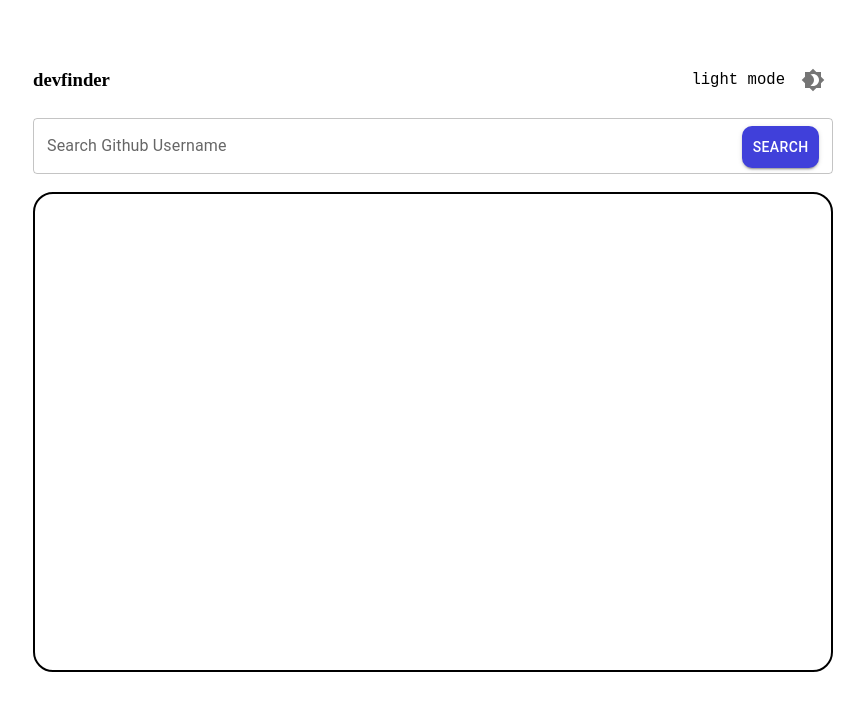
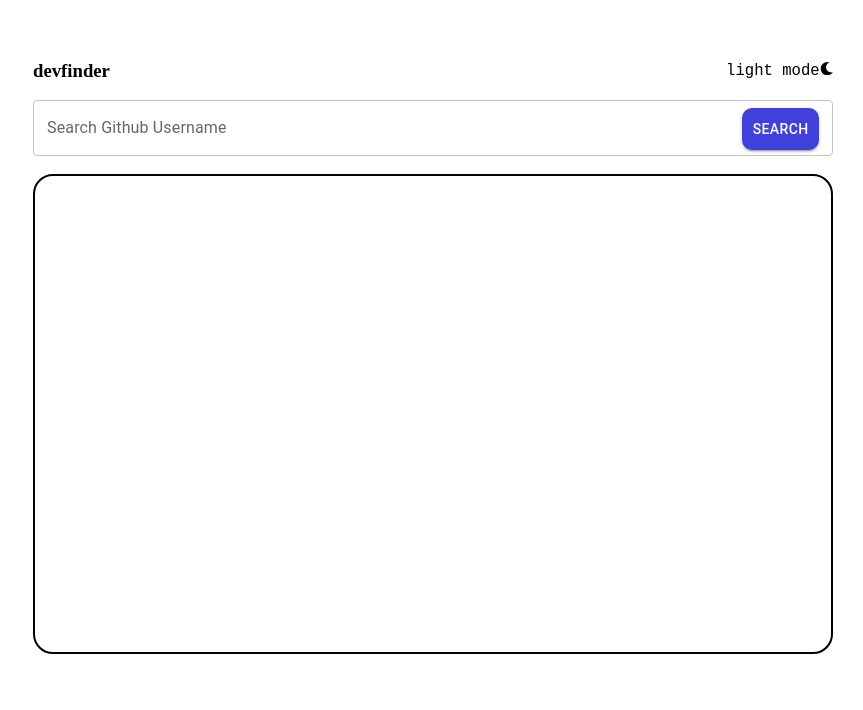
Before and after one commit to cheshta30/github-interface-new, a React (Create React App) app: page / in a window 1280 px wide. Shown: the top 710 px of the page, without its empty margins (417-1280 px from the left). Built offline with nearby package versions, Linux system fonts and the light colour scheme.

Commit message:
deploying

```diff
--- a/package.json
+++ b/package.json
@@ -7,9 +7,10 @@
     "@emotion/styled": "^11.11.5",
     "@material-ui/core": "^4.12.4",
     "@material-ui/icons": "^4.11.3",
-    "@mui/icons-material": "^5.16.0",
-    "@mui/material": "^5.15.21",
+    "@mui/icons-material": "^5.16.1",
+    "@mui/material": "^5.16.1",
     "@mui/styled-engine-sc": "^6.0.0-alpha.18",
+    "@mui/styles": "^5.16.1",
     "@tanstack/react-query": "^5.50.1",
     "@testing-library/jest-dom": "^5.17.0",
     "@testing-library/react": "^13.4.0",
--- a/src/App.css
+++ b/src/App.css
@@ -2,6 +2,9 @@
   box-sizing: border-box;
   margin: 0;
   padding: 0;
+}
+a{
+  text-decoration: none;
 }
 
 #SubmitButton {
--- a/src/App.js
+++ b/src/App.js
@@ -3,14 +3,11 @@ import { QueryClient, QueryClientProvider, useQuery } from '@tanstack/react-quer
 import "./App.css";
 import Avatar from "@mui/material/Avatar";
 import SearchBar from "./components/SearchBar";
-import { FaTwitter } from "react-icons/fa6";
+import { FaTwitter, FaSun, FaMoon } from "react-icons/fa";
 import { IoLocationSharp } from "react-icons/io5";
 import { GoLink } from "react-icons/go";
 import { PiBuildingOfficeLight } from "react-icons/pi";
-import IconButton from '@mui/material/IconButton';
-import { useTheme, ThemeProvider, createTheme } from '@mui/material/styles';
-import Brightness4Icon from '@mui/icons-material/Brightness4';
-import Brightness7Icon from '@mui/icons-material/Brightness7';
+import styled, { ThemeProvider } from 'styled-components';
 
 const queryClient = new QueryClient();
 const ColorModeContext = createContext({ toggleColorMode: () => {} });
@@ -24,6 +21,23 @@ function fetchGithubData(userName) {
       return response.json();
     });
 }
+
+const Button = styled.button`
+  background: none;
+  border: none;
+  cursor: pointer;
+  color: inherit;
+`;
+
+const darkTheme = {
+  background: '#060730',
+  color: '#ffffff',
+};
+
+const lightTheme = {
+  background: '#ffffff',
+  color: '#000000',
+};
 
 function MyApp() {
   const [userName, setUserName] = useState("");
@@ -41,17 +55,16 @@ function MyApp() {
     setUserName(newUserName);
   };
 
-  const theme = useTheme();
-  const colorMode = useContext(ColorModeContext);
+  const { theme, toggleColorMode } = useContext(ColorModeContext);
 
   return (
-    <div id="outline" style={{ backgroundColor: theme.palette.background.default, color: theme.palette.text.primary }}>
+    <div id="outline" style={{ backgroundColor: theme.background, color: theme.color }}>
       <nav id="nav">
         <h3>devfinder</h3>
-        <pre>{theme.palette.mode} mode
-          <IconButton sx={{ ml: 1 }} onClick={colorMode.toggleColorMode}>
-            {theme.palette.mode === 'dark' ? <Brightness7Icon /> : <Brightness4Icon />}
-          </IconButton>
+        <pre>{theme === darkTheme ? 'dark' : 'light'} mode
+          <Button onClick={toggleColorMode}>
+            {theme === darkTheme ? <FaSun /> : <FaMoon />}
+          </Button>
         </pre>
       </nav>
       <br />
@@ -71,7 +84,7 @@ function MyApp() {
                   <h2>{profileData.login}</h2>
                   <h4>Joined: {new Date(profileData.created_at).toLocaleDateString()}</h4>
                 </div>
-                <h3>@{profileData.login}</h3>
+                <h3><a target="_blank" href={`https://github.com/${profileData.login}`}>@{profileData.login}</a></h3>
               </div>
             </div>
             <div id="other_content">
@@ -159,33 +172,18 @@ export default function App() {
   const [mode, setMode] = useState('light');
   const colorMode = useMemo(
     () => ({
+      theme: mode === 'light' ? lightTheme : darkTheme,
       toggleColorMode: () => {
         setMode((prevMode) => (prevMode === 'light' ? 'dark' : 'light'));
       },
     }),
-    [],
-  );
-
-  const theme = useMemo(
-    () =>
-      createTheme({
-        palette: {
-          mode,
-          background: {
-            default: mode === 'light' ? '#ffffff' : '#060730', // Light: white, Dark: dark blue
-          },
-          text: {
-            primary: mode === 'light' ? '#000000' : '#ffffff', // Light: black, Dark: white
-          },
-        },
-      }),
     [mode],
   );
 
   return (
     <QueryClientProvider client={queryClient}>
       <ColorModeContext.Provider value={colorMode}>
-        <ThemeProvider theme={theme}>
+        <ThemeProvider theme={colorMode.theme}>
           <MyApp />
         </ThemeProvider>
       </ColorModeContext.Provider>
```
Also changed, not shown: 1 other file (tests, documents, lock files or other folders).
